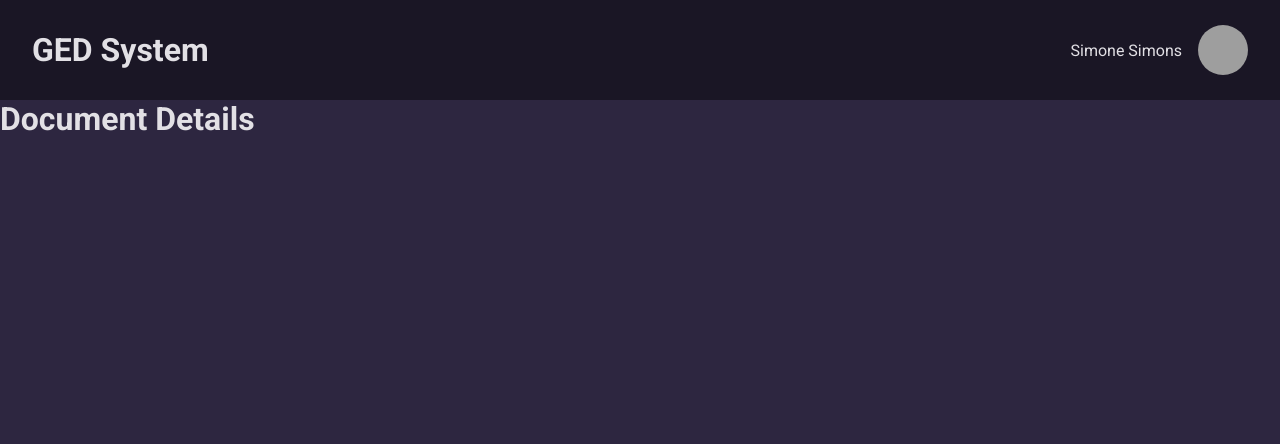
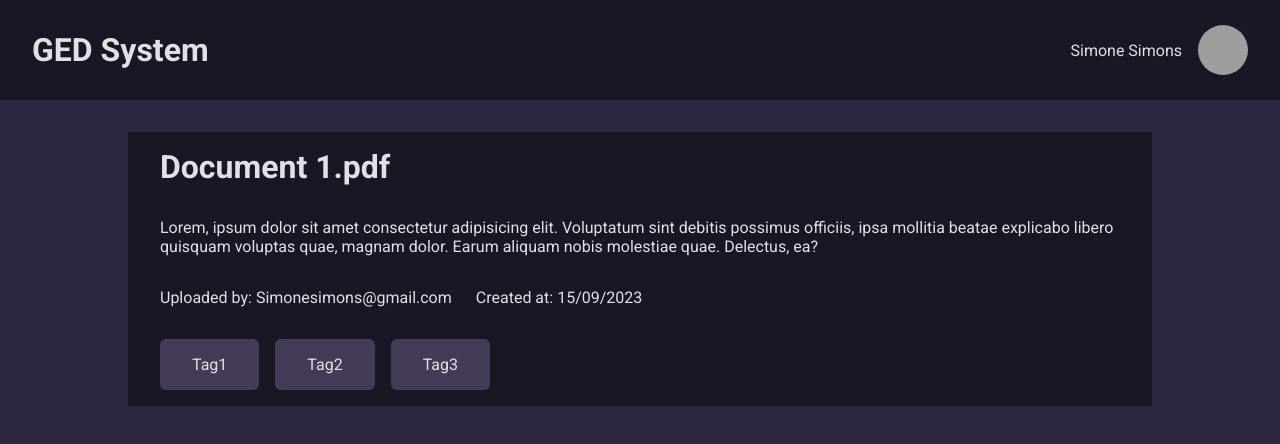
Before and after one commit to Tramas3030/GED-frontend, a React (Vite) app: page /document/details in a window 1280 px wide. Shown: the top 444 px of the page. Built offline with nearby package versions, Linux system fonts and the light colour scheme; grey boxes are pictures that could not be loaded.

Commit message:
Created document details page

```diff
--- /dev/null
+++ b/src/pages/DocumentDetails/components/Tag/index.tsx
@@ -0,0 +1,13 @@
+import { TagContainer } from "./styles";
+
+interface TagProps {
+  text: string;
+}
+
+export function Tag({ text }: TagProps) {
+  return(
+    <TagContainer>
+      {text}
+    </TagContainer>
+  )
+}
--- /dev/null
+++ b/src/pages/DocumentDetails/components/Tag/styles.ts
@@ -0,0 +1,8 @@
+import styled from "styled-components";
+
+export const TagContainer = styled.span`
+  padding: 1.6rem 3.2rem;
+  background-color: ${props => props.theme["purple-500"]};
+
+  border-radius: 6px;
+`;
--- a/src/pages/DocumentDetails/index.tsx
+++ b/src/pages/DocumentDetails/index.tsx
@@ -1,5 +1,22 @@
+import { Tag } from "./components/Tag";
+import { Container, TagsContainer, UpdatedAndCreatedByContainer } from "./styles";
+
 export function DocumentDetails() {
   return(
-    <h1>Document Details</h1>
+    <Container>
+      <h1>Document 1.pdf</h1>
+      <p>Lorem, ipsum dolor sit amet consectetur adipisicing elit. Voluptatum sint debitis possimus officiis, ipsa mollitia beatae explicabo libero quisquam voluptas quae, magnam dolor. Earum aliquam nobis molestiae quae. Delectus, ea?</p>
+
+      <UpdatedAndCreatedByContainer>
+        <span>Uploaded by: Simonesimons@gmail.com</span>
+        <span>Created at: 15/09/2023</span>
+      </UpdatedAndCreatedByContainer>
+
+      <TagsContainer>
+        <Tag text="Tag1"/>
+        <Tag text="Tag2"/>
+        <Tag text="Tag3"/>
+      </TagsContainer>
+    </Container>
   )
 }
--- a/src/pages/DocumentDetails/styles.ts
+++ b/src/pages/DocumentDetails/styles.ts
@@ -0,0 +1,28 @@
+import styled from "styled-components";
+
+export const Container = styled.div`
+  width: 80%;
+  height: auto;
+
+  display: flex;
+  margin: 3.2rem auto;
+  padding: 1.6rem 3.2rem;
+  flex-direction: column;
+  gap: 3.2rem;
+
+  background-color: ${props => props.theme["purple-900"]};
+`;
+
+export const UpdatedAndCreatedByContainer = styled.div`
+  width: 100%;
+  display: flex;
+  gap: 2.4rem;
+`;
+
+export const TagsContainer = styled.div`
+  width: 100%;
+
+  display: flex;
+  flex-wrap: wrap;
+  gap: 1.6rem;
+`;
```
